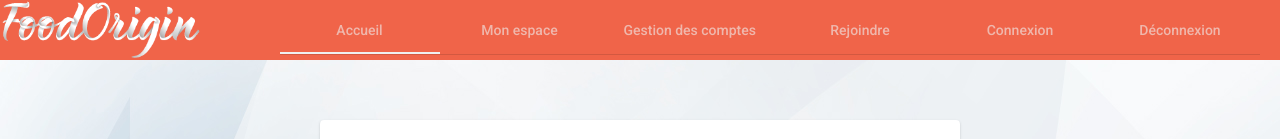
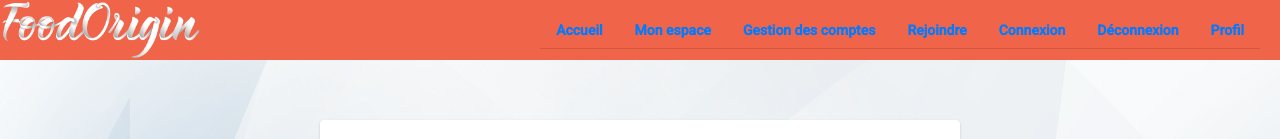
Before and after one commit to Ariaque/foodoriginFront, an Angular app: page /accueil in a window 1280 px wide. Shown: the top 139 px of the page. Built offline with nearby package versions, Linux system fonts and the light colour scheme.

Commit message:
update navbar

```diff
--- a/src/app/_components/topbar/topbar.component.html
+++ b/src/app/_components/topbar/topbar.component.html
@@ -4,12 +4,22 @@
   <img src="assets/images/logo.png" class="left_img">
 
   <nav mat-tab-nav-bar class="topnav">
-    <a mat-tab-link
-       *ngFor="let link of navLinks"
-       [routerLink]="link.link"
-       routerLinkActive #rla="routerLinkActive"
-       [active]="rla.isActive">
-      {{link.label}}
-    </a>
+<!--    <a mat-tab-link-->
+<!--       *ngFor="let link of navLinks"-->
+<!--       [routerLink]="link.link"-->
+<!--       routerLinkActive #rla="routerLinkActive"-->
+<!--       [active]="rla.isActive">-->
+<!--      {{link.label}}-->
+<!--    </a>-->
+
+    <a class="nav-link" [routerLink]="['/accueil']" >Accueil</a>
+    <a class="nav-link" [routerLink]="['/user']" >Mon espace</a>
+    <a class="nav-link" [routerLink]="['/userValidation']" >Gestion des comptes</a>
+    <a class="nav-link" [routerLink]="['/join']" >Rejoindre</a>
+    <a class="nav-link" [routerLink]="['/login']" >Connexion</a>
+    <a class="nav-link" [routerLink]="['/accueil']" >Déconnexion</a>
+    <a class="nav-link" [routerLink]="['/accueil']" >Profil</a>
+
+
   </nav>
 </div>
```
